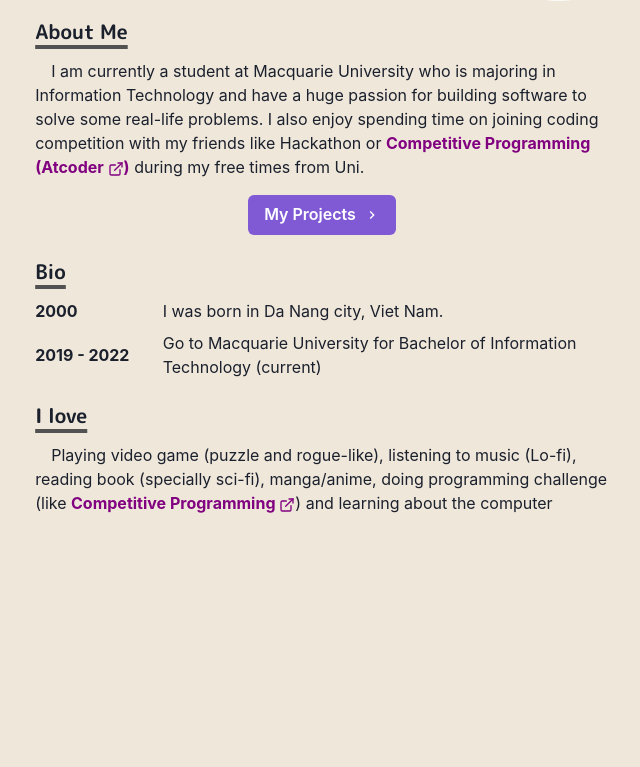
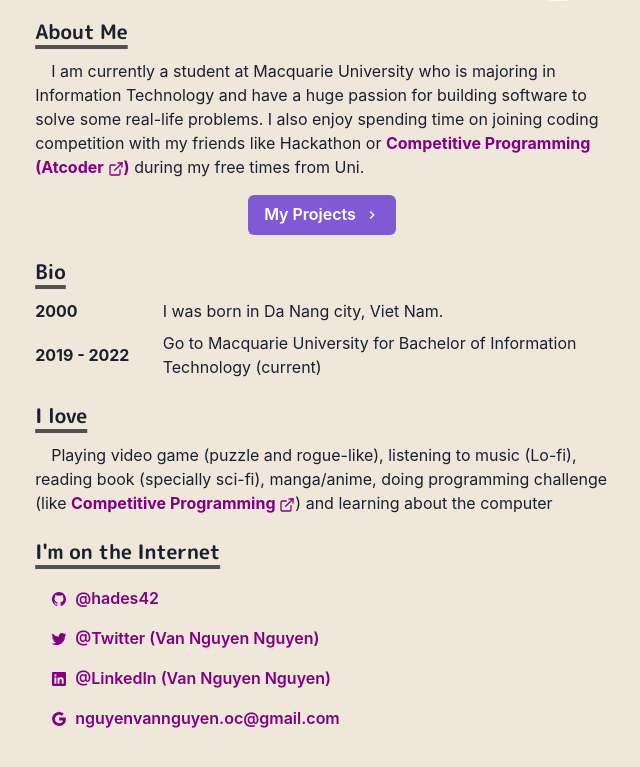
Before and after one commit to hades42/vannguyen-dev, a Next.js app: page / in a window 1280 px wide. Shown: the part 239-1006 px from the top of the page, without its empty margins (318-958 px from the left). Before the commit the page ends 810 px from the top, so only its background shows below. Built offline with nearby package versions, Linux system fonts and the light colour scheme.

Commit message:
Create a tooltip for copy email to clipboard

```diff
--- a/pages/index.js
+++ b/pages/index.js
@@ -7,6 +7,12 @@ import {
   Button,
   VStack,
   HStack,
+  SimpleGrid,
+  ListItem,
+  List,
+  Link,
+  Icon,
+  Tooltip,
 } from '@chakra-ui/react';
 import Section from '../components/section';
 import { Paragraph, Reference } from '../components/paragraph';
@@ -14,8 +20,42 @@ import { ExternalLinkIcon, ChevronRightIcon } from '@chakra-ui/icons';
 import NextLink from 'next/link';
 import { BioYear, BioDesc } from '../components/bio';
 import Layout from '../components/layout/article';
+import {
+  IoLogoGithub,
+  IoLogoLinkedin,
+  IoLogoTwitter,
+  IoLogoGoogle,
+} from 'react-icons/io5';
+import { GridItem } from '../components/grid-item';
+import { useState } from 'react';
 
 const Page = () => {
+  const [currLable, setCurrLable] = useState('Copy Email?');
+  const [activeCopy, setActiveCopy] = useState(false);
+
+  const copyToClipboard = e => {
+    const copyText = e.target.value;
+    var data = [
+      new ClipboardItem({
+        'text/plain': new Blob([copyText], { type: 'text/plain' }),
+      }),
+    ];
+    navigator.clipboard.write(data).then(
+      function () {
+        setCurrLable('Just Copied');
+        setActiveCopy(true);
+      },
+      function () {
+        setCurrLable('Something is wrong, please issue on my github');
+      }
+    );
+  };
+
+  const resetLable = () => {
+    setActiveCopy(false);
+    setCurrLable('Copy Email?');
+  };
+
   return (
     <Layout>
       <Container>
@@ -118,6 +158,71 @@ const Page = () => {
             ) and learning about the computer
           </Paragraph>
         </Section>
+
+        <Section delay={0.3}>
+          <Heading as="h3" variant="section-title">
+            I'm on the Internet
+          </Heading>
+          <List>
+            <ListItem>
+              <Link href="https://github.com/hades42" target="_blank">
+                <Button
+                  variant="ghost"
+                  color={useColorModeValue('purple', 'orange.200')}
+                  leftIcon={<Icon as={IoLogoGithub} />}
+                >
+                  @hades42
+                </Button>
+              </Link>
+            </ListItem>
+
+            <ListItem>
+              <Link href="https://twitter.com/NguynVn27052749" target="_blank">
+                <Button
+                  variant="ghost"
+                  color={useColorModeValue('purple', 'orange.200')}
+                  leftIcon={<Icon as={IoLogoTwitter} />}
+                >
+                  @Twitter (Van Nguyen Nguyen)
+                </Button>
+              </Link>
+            </ListItem>
+
+            <ListItem>
+              <Link
+                href="https://www.linkedin.com/in/van-nguyen-nguyen-031205178/"
+                target="_blank"
+              >
+                <Button
+                  variant="ghost"
+                  color={useColorModeValue('purple', 'orange.200')}
+                  leftIcon={<Icon as={IoLogoLinkedin} />}
+                >
+                  @LinkedIn (Van Nguyen Nguyen)
+                </Button>
+              </Link>
+            </ListItem>
+
+            <ListItem onMouseEnter={resetLable}>
+              <Tooltip
+                label={currLable}
+                bg={!activeCopy ? 'grassTeal' : 'green.500'}
+                placement="right-end"
+                closeOnClick={false}
+              >
+                <Button
+                  variant="ghost"
+                  color={useColorModeValue('purple', 'orange.200')}
+                  leftIcon={<Icon as={IoLogoGoogle} />}
+                  onClick={copyToClipboard}
+                  value="nguyenvannguyen.oc@gmail.com"
+                >
+                  nguyenvannguyen.oc@gmail.com
+                </Button>
+              </Tooltip>
+            </ListItem>
+          </List>
+        </Section>
       </Container>
     </Layout>
   );
```
